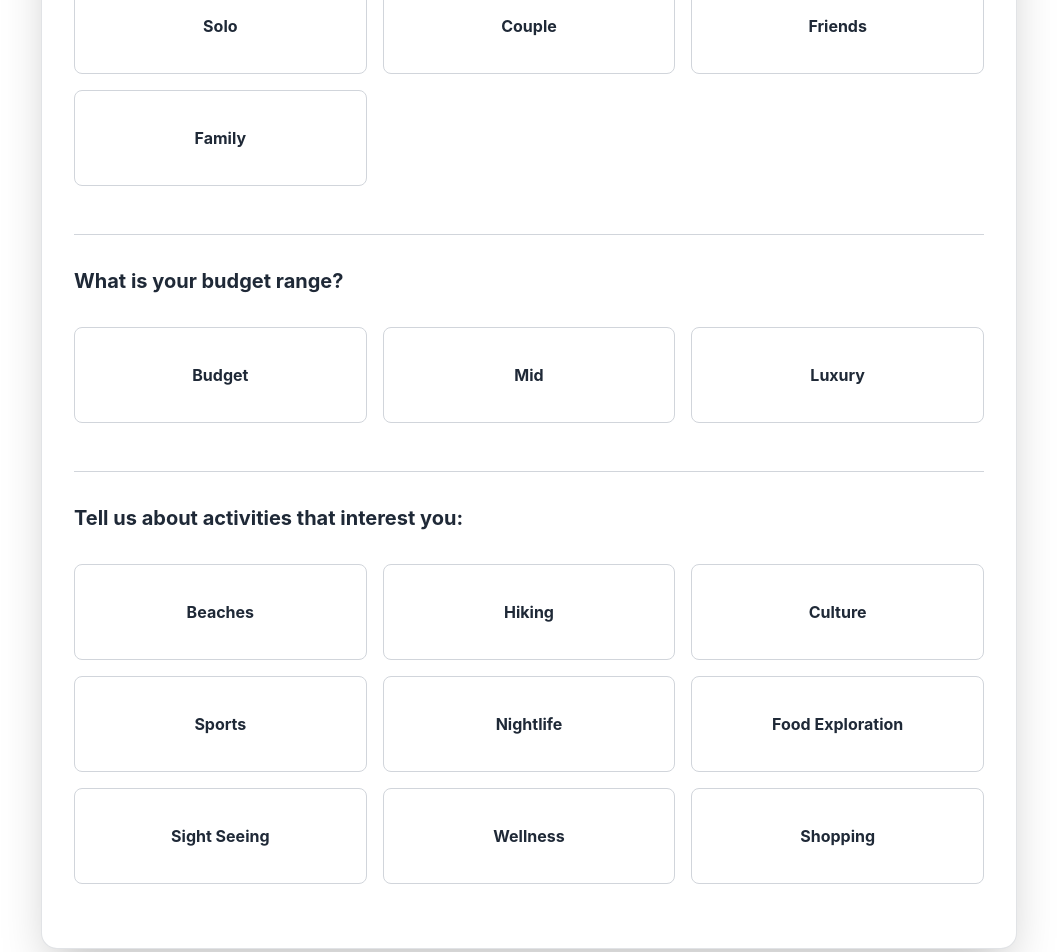
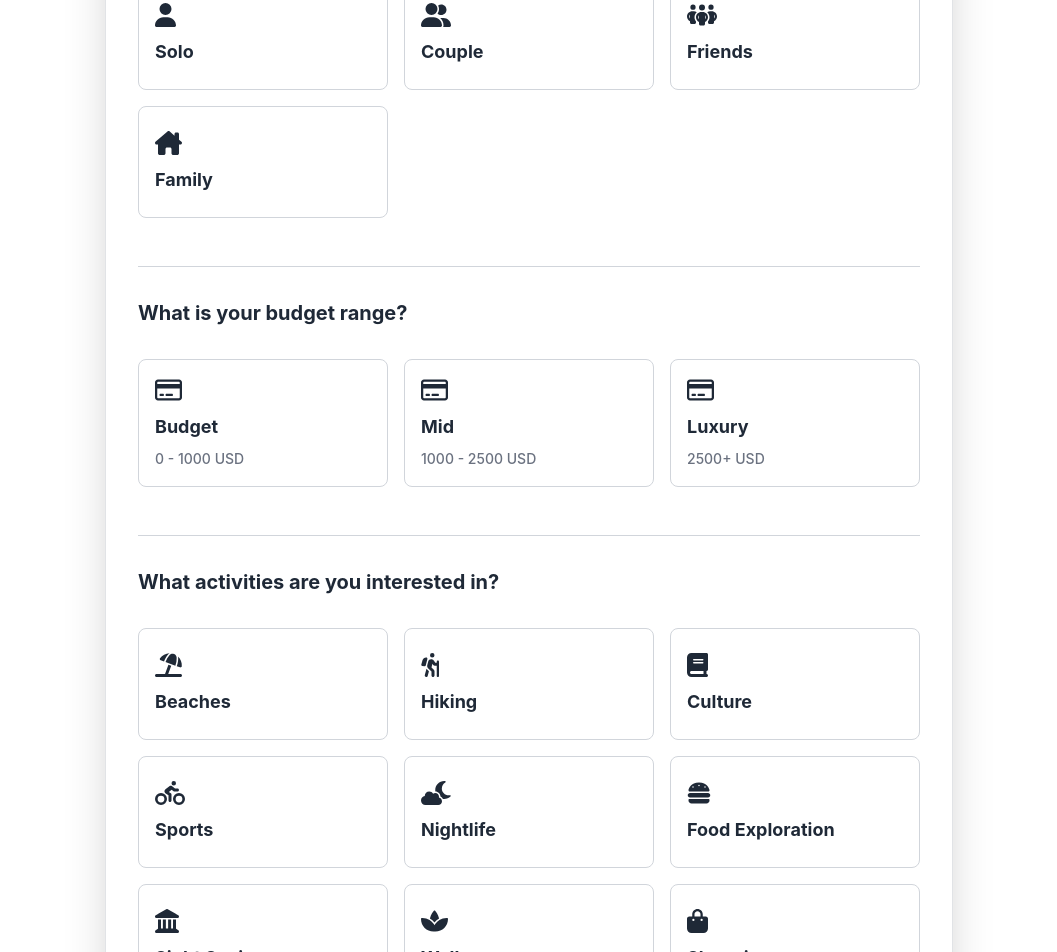
Before and after one commit to szilrdmate/voyagio, a React (Vite) app: page /planner in a window 1280 px wide. Shown: the part 940-1892 px from the top of the page, without its empty margins (111-1168 px from the left). Built offline with nearby package versions, Linux system fonts and the light colour scheme; no server answers.

Commit message:
New form 98%

```diff
--- a/package.json
+++ b/package.json
@@ -11,6 +11,7 @@
   },
   "dependencies": {
     "@fortawesome/fontawesome-svg-core": "^6.5.1",
+    "@fortawesome/free-regular-svg-icons": "^6.5.1",
     "@fortawesome/free-solid-svg-icons": "^6.5.1",
     "@fortawesome/react-fontawesome": "^0.2.0",
     "@heroicons/react": "^2.1.1",
--- a/src/components/DesktopNav.tsx
+++ b/src/components/DesktopNav.tsx
@@ -41,7 +41,7 @@ const DesktopNav = () => {
         <NavLink
           to='/signup'
           className={`bg-teal-500 button px-6 text-lg ${path}`}>
-          Sign Up
+          Sign In
         </NavLink>
       </div>
     </div>
--- a/src/components/Itinerary.tsx
+++ b/src/components/Itinerary.tsx
@@ -5,6 +5,23 @@ import { useSubmitItinerary } from "../hooks/useSubmitItinerary.ts";
 import { useInputChange } from "../hooks/useInputChange.ts";
 import { useResetForm } from "../hooks/useResetForm.ts";
 import { ItineraryAction, FormState } from "../types/ItineraryTypes.ts";
+import { FontAwesomeIcon } from "@fortawesome/react-fontawesome";
+import { faCreditCard } from "@fortawesome/free-regular-svg-icons";
+import {
+  faUmbrellaBeach,
+  faPersonBiking,
+  faPersonHiking,
+  faLandmark,
+  faBook,
+  faCloudMoon,
+  faBagShopping,
+  faSpa,
+  faBurger,
+  faUser,
+  faUserGroup,
+  faPeopleGroup,
+  faHouseChimney,
+} from "@fortawesome/free-solid-svg-icons";
 
 const initialState: FormState = {
   destination: "",
@@ -57,6 +74,14 @@ const ItineraryPlanner = () => {
 
   const handleReset = useResetForm(dispatch, setErrors);
 
+  function getTodayDate() {
+    const today = new Date();
+    const year = today.getFullYear();
+    const month = String(today.getMonth() + 1).padStart(2, "0"); // JavaScript months are 0-based.
+    const day = String(today.getDate()).padStart(2, "0");
+    return `${year}-${month}-${day}`;
+  }
+
   return (
     <>
       <form
@@ -64,7 +89,7 @@ const ItineraryPlanner = () => {
         className='space-y-4 bg-white p-8 rounded-2xl shadow-2xl grid place-items-center border border-gray-500 border-opacity-20 px-8'>
         <h2 className='text-3xl font-bold'>Plan Your Next Trip</h2>
 
-        {/*Destination Size*/}
+        {/*Destination*/}
         <div className='w-full py-8'>
           <h4 className='font-bold mb-8 text-xl'>
             Where would you like to go? {state.destination}
@@ -80,7 +105,7 @@ const ItineraryPlanner = () => {
             value={state.destination}
             onChange={handleInputChange("destination")}
             placeholder='Enter a location'
-            className='max-w-xl rounded-xl px-4 py-2 h-12 w-full bg-transparent backdrop-blur-lg focus-within:outline-none placeholder:text-gray-400 placeholder:font-base border-gray-300 border mt-2'
+            className='rounded-xl px-4 py-2 h-12 w-full bg-transparent backdrop-blur-lg focus-within:outline-none placeholder:text-gray-400 placeholder:font-base border-gray-300 border mt-2'
           />
           {errors.destination && (
             <div className='error text-white absolute right-10 bg-red-600 bg-opacity-80 backdrop-blur-2xl px-4 rounded-md overflow-hidden'>
@@ -101,10 +126,12 @@ const ItineraryPlanner = () => {
             id='date'
             type='date'
             name='date'
+            min={getTodayDate()}
+            max='2099-12-31'
             value={state.date}
             onChange={handleInputChange("date")}
             placeholder='Enter a location'
-            className='max-w-xl rounded-xl px-4 py-2 h-12 w-full bg-transparent backdrop-blur-lg  focus-within:outline-none placeholder:text-gray-400 placeholder:font-base border-gray-300 border mt-2'
+            className='rounded-xl px-4 py-2 h-12 w-full bg-transparent backdrop-blur-lg  focus-within:outline-none placeholder:text-gray-400 placeholder:font-base border-gray-300 border mt-2'
           />
           {errors.date && (
             <div className='error text-white absolute right-20 bg-red-600 bg-opacity-80 backdrop-blur-2xl px-4 rounded-md overflow-hidden'>
@@ -141,7 +168,7 @@ const ItineraryPlanner = () => {
         {/*Group Size*/}
         <div className='w-full py-8 border-t-gray-300 border-t'>
           <h4 className='font-bold mb-8 text-xl'>
-            How many people are travelling? {state.group}
+            How many people are travelling?
           </h4>
           <label className='hidden' htmlFor='group'>
             Group size:
@@ -150,42 +177,54 @@ const ItineraryPlanner = () => {
             <button
               type='button'
               onClick={handleButtonInputChange("group", "solo traveller")}
-              className={`button bg-white h-24 text-gray-800 ${
+              className={`button bg-white h-28 text-gray-800 duration-75 ${
                 state.group === "solo traveller"
-                  ? "border-gray-500 border"
-                  : "border-gray-300 border"
+                  ? "border-gray-800 border-2"
+                  : "border-gray-300 border hover:border-gray-500"
               }`}>
-              Solo
+              <div className='space-y-2 text-left'>
+                <FontAwesomeIcon className='text-2xl' icon={faUser} />
+                <p className='text-gray-800 text-lg'>Solo</p>
+              </div>
             </button>
             <button
               type='button'
               onClick={handleButtonInputChange("group", "couple")}
-              className={`button bg-white h-24 text-gray-800 ${
+              className={`button bg-white h-28 text-gray-800 duration-75 ${
                 state.group === "couple"
-                  ? "border-gray-500 border"
-                  : "border-gray-300 border"
+                  ? "border-gray-800 border-2"
+                  : "border-gray-300 border hover:border-gray-500"
               }`}>
-              Couple
+              <div className='space-y-2 text-left'>
+                <FontAwesomeIcon className='text-2xl' icon={faUserGroup} />
+                <p className='text-gray-800 text-lg'>Couple</p>
+              </div>
             </button>
             <button
               type='button'
               onClick={handleButtonInputChange("group", "group of friends")}
-              className={`button bg-white h-24 text-gray-800 ${
+              className={`button bg-white h-28 text-gray-800 duration-75 ${
                 state.group === "group of friends"
-                  ? "border-gray-500 border"
-                  : "border-gray-300 border"
+                  ? "border-gray-800 border-2"
+                  : "border-gray-300 border hover:border-gray-500"
               }`}>
-              Friends
+              <div className='space-y-2 text-left'>
+                <FontAwesomeIcon className='text-2xl' icon={faPeopleGroup} />
+                <p className='text-gray-800 text-lg'>Friends</p>
+              </div>
             </button>
             <button
               type='button'
               onClick={handleButtonInputChange("group", "family")}
-              className={`button bg-white h-24 text-gray-800 ${
+              className={`button bg-white h-28 text-gray-800 duration-75 ${
                 state.group === "family"
-                  ? "border-gray-500 border"
-                  : "border-gray-300 border"
+                  ? "border-gray-800 border-2"
+                  : "border-gray-300 border hover:border-gray-500"
               }`}>
-              Family
+              <div className='space-y-2 text-left'>
+                <FontAwesomeIcon className='text-2xl' icon={faHouseChimney} />
+                <p className='text-gray-800 text-lg'>Family</p>
+              </div>
             </button>
           </div>
           <input className='hidden' type='text' name='group' id='group' />
@@ -198,9 +237,7 @@ const ItineraryPlanner = () => {
 
         {/*Budget Section*/}
         <div className='w-full py-8 border-t-gray-300 border-t'>
-          <h4 className='font-bold mb-8 text-xl'>
-            What is your budget range? {state.budget}
-          </h4>
+          <h4 className='font-bold mb-8 text-xl'>What is your budget range?</h4>
           <label htmlFor='budget' className='hidden'>
             Budget:
           </label>
@@ -208,12 +245,18 @@ const ItineraryPlanner = () => {
             <button
               type='button'
               onClick={handleButtonInputChange("budget", "under a 1000$")}
-              className={`button bg-white h-24 text-gray-800 ${
+              className={`button h-32 bg-white duration-75 ${
                 state.budget === "under a 1000$"
-                  ? "border-gray-800 border"
-                  : "border-gray-300 border"
+                  ? "border-gray-800 border-2"
+                  : "border-gray-300 border hover:border-gray-500"
               }`}>
-              Budget
+              <div className='space-y-2 text-left'>
+                <FontAwesomeIcon className='text-2xl' icon={faCreditCard} />
+                <p className='text-gray-800 text-lg'>Budget</p>
+                <p className='text-gray-500 font-medium text-sm'>
+                  0 - 1000 USD
+                </p>
+              </div>
             </button>
             <button
               type='button'
@@ -221,22 +264,32 @@ const ItineraryPlanner = () => {
                 "budget",
                 "between 1000 and 2500$"
               )}
-              className={`button bg-white h-24 text-gray-800 ${
+              className={`button bg-white h-32 duration-75 ${
                 state.budget === "between 1000 and 2500$"
-                  ? "border-gray-800"
-                  : "border-gray-300 border"
+                  ? "border-gray-800 border-2"
+                  : "border-gray-300 border hover:border-gray-500"
               }`}>
-              Mid
+              <div className='space-y-2 py-2 text-left'>
+                <FontAwesomeIcon className='text-2xl' icon={faCreditCard} />
+                <p className='text-gray-800 text-lg'>Mid</p>
+                <p className='text-gray-500 font-medium text-sm'>
+                  1000 - 2500 USD
+                </p>
+              </div>
             </button>
             <button
               type='button'
               onClick={handleButtonInputChange("budget", "above 2500$")}
-              className={`button bg-white h-24 text-gray-800 ${
+              className={`button h-32 bg-white duration-75 ${
                 state.budget === "above 2500$"
-                  ? "border-gray-800"
-                  : "border-gray-300 border"
+                  ? "border-gray-800 border-2"
+                  : "border-gray-300 border hover:border-gray-500 duration-75"
               }`}>
-              Luxury
+              <div className='space-y-2 text-left'>
+                <FontAwesomeIcon className='text-2xl' icon={faCreditCard} />
+                <p className='text-gray-800 text-lg'>Luxury</p>
+                <p className='text-gray-500 font-medium text-sm'>2500+ USD</p>
+              </div>
             </button>
           </div>
           <input
@@ -257,8 +310,7 @@ const ItineraryPlanner = () => {
         {/*Activities Section*/}
         <div className='w-full py-8 border-t-gray-300 border-t'>
           <h4 className='font-bold mb-8 text-xl'>
-            Tell us about activities that interest you:{" "}
-            {state.activity.join(", ")}
+            What activities are you interested in?
           </h4>
           <label htmlFor='activity' className='hidden'>
             Activities
@@ -267,98 +319,125 @@ const ItineraryPlanner = () => {
             <button
               type='button'
               onClick={() => handleMultipleChoiceChange("activity", "beaches")}
-              className={`button bg-white h-24 text-gray-800 ${
+              className={`button bg-white h-28 text-gray-800 duration-75 ${
                 state.activity.includes("beaches")
-                  ? "border-gray-800"
-                  : "border-gray-300 border"
+                  ? "border-gray-800 border-2"
+                  : "border-gray-300 border hover:border-gray-500"
               }`}>
-              Beaches
+              <div className='space-y-2 text-left'>
+                <FontAwesomeIcon className='text-2xl' icon={faUmbrellaBeach} />
+                <p className='text-gray-800 text-lg'>Beaches</p>
+              </div>
             </button>
             <button
               type='button'
               onClick={() => handleMultipleChoiceChange("activity", "hiking")}
-              className={`button bg-white h-24 text-gray-800 ${
+              className={`button bg-white h-28 text-gray-800 duration-75 ${
                 state.activity.includes("hiking")
-                  ? "border-gray-800"
-                  : "border-gray-300 border"
+                  ? "border-gray-800 border-2"
+                  : "border-gray-300 border hover:border-gray-500"
               }`}>
-              Hiking
+              <div className='space-y-2 text-left'>
+                <FontAwesomeIcon className='text-2xl' icon={faPersonHiking} />
+                <p className='text-gray-800 text-lg'>Hiking</p>
+              </div>
             </button>
             <button
               type='button'
               onClick={() => handleMultipleChoiceChange("activity", "culture")}
-              className={`button bg-white h-24 text-gray-800 ${
+              className={`button bg-white h-28 text-gray-800 duration-75 ${
                 state.activity.includes("culture")
-                  ? "border-gray-800"
-                  : "border-gray-300 border"
+                  ? "border-gray-800 border-2"
+                  : "border-gray-300 border hover:border-gray-500"
               }`}>
-              Culture
+              <div className='space-y-2 text-left'>
+                <FontAwesomeIcon className='text-2xl' icon={faBook} />
+                <p className='text-gray-800 text-lg'>Culture</p>
+              </div>
             </button>
             <button
               type='button'
               onClick={() => handleMultipleChoiceChange("activity", "sports")}
-              className={`button bg-white h-24 text-gray-800 ${
+              className={`button bg-white h-28 text-gray-800 duration-75 ${
                 state.activity.includes("sports")
-                  ? "border-gray-800"
-                  : "border-gray-300 border"
+                  ? "border-gray-800 border-2"
+                  : "border-gray-300 border hover:border-gray-500"
               }`}>
-              Sports
+              <div className='space-y-2 text-left'>
+                <FontAwesomeIcon className='text-2xl' icon={faPersonBiking} />
+                <p className='text-gray-800 text-lg'>Sports</p>
+              </div>
             </button>
             <button
               type='button'
               onClick={() =>
                 handleMultipleChoiceChange("activity", "nightlife")
               }
-              className={`button bg-white h-24 text-gray-800 ${
+              className={`button bg-white h-28 text-gray-800 duration-75 ${
                 state.activity.includes("nightlife")
-                  ? "border-gray-800"
-                  : "border-gray-300 border"
+                  ? "border-gray-800 border-2"
+                  : "border-gray-300 border hover:border-gray-500"
               }`}>
-              Nightlife
+              <div className='space-y-2 text-left'>
+                <FontAwesomeIcon className='text-2xl' icon={faCloudMoon} />
+                <p className='text-gray-800 text-lg'>Nightlife</p>
+              </div>
             </button>
             <button
               type='button'
               onClick={() =>
                 handleMultipleChoiceChange("activity", "food exploration")
               }
-              className={`button bg-white h-24 text-gray-800 ${
+              className={`button bg-white h-28 text-gray-800 duration-75 ${
                 state.activity.includes("food exploration")
-                  ? "border-gray-800"
-                  : "border-gray-300 border"
+                  ? "border-gray-800 border-2"
+                  : "border-gray-300 border hover:border-gray-500"
               }`}>
-              Food Exploration
+              <div className='space-y-2 text-left'>
+                <FontAwesomeIcon className='text-2xl' icon={faBurger} />
+                <p className='text-gray-800 text-lg'>Food Exploration</p>
+              </div>
             </button>
             <button
               type='button'
               onClick={() =>
                 handleMultipleChoiceChange("activity", "sight seeing")
               }
-              className={`button bg-white h-24 text-gray-800 ${
+              className={`button bg-white h-28 text-gray-800 duration-75 ${
                 state.activity.includes("sight seeing")
-                  ? "border-gray-800"
-                  : "border-gray-300 border"
+                  ? "border-gray-800 border-2"
+                  : "border-gray-300 border hover:border-gray-500"
               }`}>
-              Sight Seeing
+              <div className='space-y-2 text-left'>
+                <FontAwesomeIcon className='text-2xl' icon={faLandmark} />
+                <p className='text-gray-800 text-lg'>Sight Seeing</p>
+              </div>
             </button>
             <button
               type='button'
               onClick={() => handleMultipleChoiceChange("activity", "wellness")}
-              className={`button bg-white h-24 text-gray-800 ${
+              className={`button bg-white h-28 text-gray-800 duration-75 ${
                 state.activity.includes("wellness")
-                  ? "border-gray-800"
-                  : "border-gray-300 border"
+                  ? "border-gray-800 border-2"
+                  : "border-gray-300 border hover:border-gray-500"
               }`}>
-              Wellness
+              <div className='space-y-2 text-left'>
+                <FontAwesomeIcon className='text-2xl' icon={faSpa} />
+                <p className='text-gray-800 text-lg'>Wellness</p>
+              </div>
             </button>
             <button
               type='button'
               onClick={() => handleMultipleChoiceChange("activity", "shopping")}
-              className={`button bg-white h-24 text-gray-800 ${
+              className={`button bg-white h-28 text-gray-800 duration-75 ${
                 state.activity.includes("shopping")
-                  ? "border-gray-800"
-                  : "border-gray-300 border"
+                  ? "border-gray-800 border-2"
+                  : "border-gray-300 border hover:border-gray-500"
               }`}>
-              Shopping
+              <div className='space-y-2 text-left'>
+                <FontAwesomeIcon className='text-2xl' icon={faBagShopping} />
+                <p className='text-gray-800 text-lg'>Shopping</p>
+              </div>
             </button>
           </div>
           <input
--- a/src/pages/Planner.tsx
+++ b/src/pages/Planner.tsx
@@ -15,7 +15,7 @@ const Planner: React.FC = () => {
   return (
     <div className='min-h-screen'>
       {!response && (
-        <div className='max-w-5xl mx-auto pt-40 pb-40 px-6'>
+        <div className='max-w-4xl mx-auto pt-40 pb-40 px-6'>
           <ItineraryPlanner />
         </div>
       )}
@@ -23,7 +23,7 @@ const Planner: React.FC = () => {
       {response && (
         <>
           <ItineraryDisplay response={response} />
-          <div className='w-[40vw] bg-white fixed top-0 right-0'>
+          <div className='w-[40vw] bg-white fixed top-0 right-0 z-20'>
             <Map location={response.destination.destinationCity} />
           </div>
         </>
```
Also changed, not shown: src/components/auth/SignIn.tsx (+12 -9 lines), src/components/auth/SignUp.tsx (+38 -8 lines), 1 other file (tests, documents, lock files or other folders).
